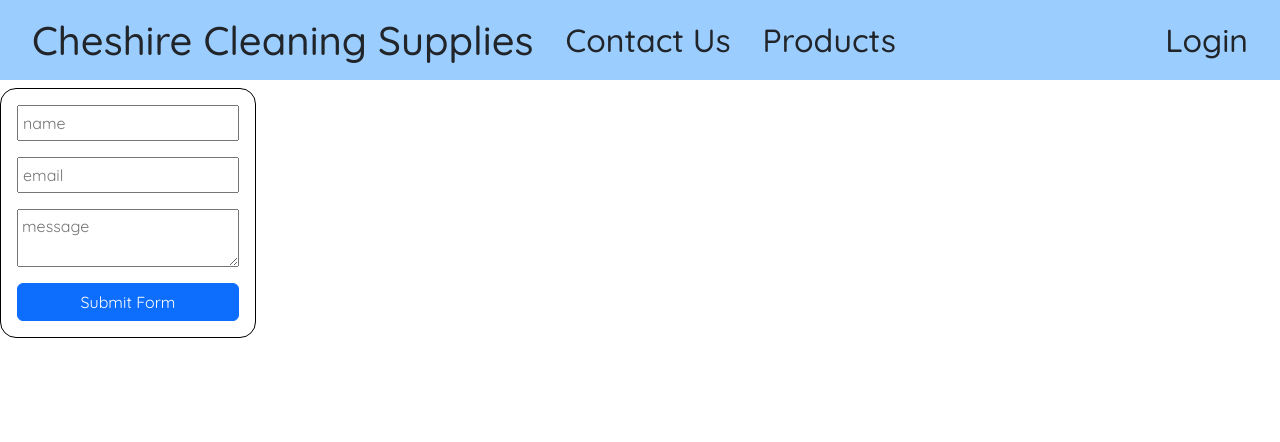
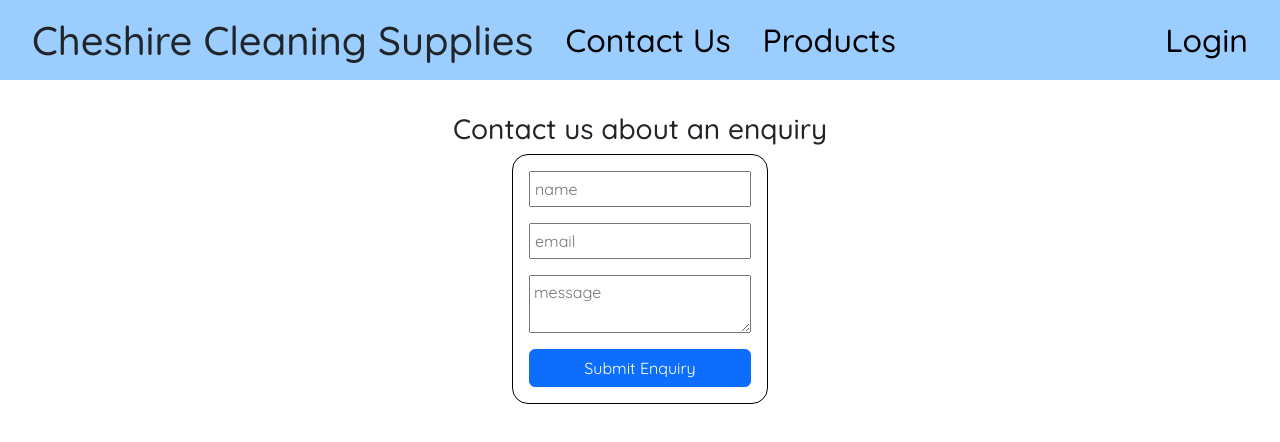
Before and after one commit to Scodia619/CheshireCleaningSuppliesClient, a React (Vite) app: page /contact in a window 1280 px wide. Shown: the top 442 px of the page. Built offline with nearby package versions, Linux system fonts and the light colour scheme.

Commit message:
Adding a context for a basket feature

```diff
--- a/src/Components/ContactUsForm.jsx
+++ b/src/Components/ContactUsForm.jsx
@@ -38,7 +38,7 @@ function ContactUsForm() {
           <input type="email" name="email" placeholder='email' className='contact-input' required/>
           <textarea name="message" placeholder='message' className='contact-input' required></textarea>
 
-          <button type="submit" className="btn btn-primary">Submit Form</button>
+          <button type="submit" className="btn btn-primary">Submit Enquiry</button>
 
         </form>
         <span>{result}</span>
--- a/src/Components/NavBar.jsx
+++ b/src/Components/NavBar.jsx
@@ -2,6 +2,7 @@ import React, { useState } from 'react';
 import { FiMenu, FiX } from 'react-icons/fi';
 import { useMediaQuery } from '@mui/material';
 import { useTheme } from '@mui/material/styles';
+import { Link } from 'react-router-dom';
 
 function NavBar() {
   const [menuActive, setMenuActive] = useState(false);
@@ -24,9 +25,9 @@ function NavBar() {
             {menuActive && (
               <div className="dropdown-nav-menu">
                 <h1>Cheshire Cleaning Supplies</h1>
-                <h2>Contact Us</h2>
-                <h2>Products</h2>
-                <h2>Login</h2>
+                <Link to="/contact"><h2>Contact Us</h2></Link>
+                <Link to="/products"><h2>Products</h2></Link>
+                <Link to="/login"><h2>Login</h2></Link>
               </div>
             )}
           </>
@@ -34,11 +35,11 @@ function NavBar() {
           <>
             <div className="left d-flex justify-content-around align-items-center">
               <h1>Cheshire Cleaning Supplies</h1>
-              <h2>Contact Us</h2>
-              <h2>Products</h2>
+              <Link to="/contact"><h2>Contact Us</h2></Link>
+              <Link to="/products"><h2>Products</h2></Link>
             </div>
             <div className="right d-flex justify-content-end">
-              <h2>Login</h2>
+              <Link to="/login"><h2>Login</h2></Link>
             </div>
           </>
         )}
--- a/src/Components/ProductCard.jsx
+++ b/src/Components/ProductCard.jsx
@@ -1,16 +1,30 @@
 import * as React from 'react';
-import "../Styles/ProductCard.css"
+import { useContext } from 'react';
+import "../Styles/ProductCard.css";
+import {BasketContext} from '../Contexts/basketContext';
 
-const ProductCard = ({ Product }) => (
+function ProductCard({ Product }){
+
+  const {basket, setBasket} = useContext(BasketContext)
+
+  const handleAdd = () => {
+    setBasket((prevVals) => [...prevVals, Product])
+  }
+
+  return (
   <div className="product-card d-flex rounded-2 m-2">
     <div className='product-image-container d-flex justify-content-start align-items-center'>
       <img className="card-img rounded" src={Product.Image_Url} alt={Product.Name} />
     </div>
-    <div className="card-info d-flex flex-column justify-content-start align-items-start w-100 pl-2">
-      <h2>{Product.Name}</h2>
-      <p>{Product.Description}</p>
+    <div className='d-flex flex-column justify-content-between card-info'>
+      <div className="d-flex flex-column justify-content-start align-items-start pl-2">
+        <h2>{Product.Name}</h2>
+        <p>{Product.Description}</p>
+      </div>
+      <button className='btn btn-primary' onClick={handleAdd}>Add To Basket</button>
     </div>
   </div>
-);
+  );
+};
 
 export default ProductCard;
--- /dev/null
+++ b/src/Contexts/basketContext.jsx
@@ -0,0 +1,15 @@
+import React, { createContext, useState } from 'react';
+
+export const BasketContext = createContext();
+
+export const BasketProvider = ({ children }) => {
+  const [basket, setBasket] = useState([]);
+
+  return (
+    <BasketContext.Provider value={{ basket, setBasket }}>
+      {children}
+    </BasketContext.Provider>
+  );
+};
+
+export const useBasket = () => React.useContext(BasketContext);
--- a/src/Pages/ContactUs.jsx
+++ b/src/Pages/ContactUs.jsx
@@ -3,7 +3,10 @@ import ContactUsForm from '../Components/ContactUsForm'
 
 function ContactUs() {
   return (
-    <ContactUsForm />
+    <div className="form-container d-flex justify-content-center align-items-center flex-column">
+      <h3>Contact us about an enquiry</h3>
+      <ContactUsForm />
+    </div>
   )
 }
 
--- a/src/Styles/ContactUsForm.css
+++ b/src/Styles/ContactUsForm.css
@@ -11,3 +11,9 @@
     margin-bottom: 1rem;
     padding: 0.25rem
 }
+
+@media (max-width: 600px){
+    .contact-form{
+        width: 80vw
+    }
+}
--- a/src/Styles/ProductCard.css
+++ b/src/Styles/ProductCard.css
@@ -30,4 +30,5 @@
     overflow-wrap: anywhere;
     border-top-right-radius: 0.25em;
     border-bottom-right-radius: 0.25em;
+    width: 175px
 }
--- a/src/index.css
+++ b/src/index.css
@@ -6,6 +6,7 @@
 
 .navbar-container {
     position: relative;
+    margin-bottom: 2em;
   }
 
   .navbar {
@@ -14,6 +15,11 @@
     align-items: center;
     padding: 1rem;
     background-color: #9bcdff;
+  }
+
+  a{
+    text-decoration: none;
+    color: black
   }
 
   .left, .right {
--- a/src/main.jsx
+++ b/src/main.jsx
@@ -1,14 +1,17 @@
-import 'bootstrap/dist/css/bootstrap.min.css';
-import React from 'react'
-import ReactDOM from 'react-dom/client'
-import App from './App.jsx'
-import './index.css'
-import { BrowserRouter } from 'react-router-dom';
+import "bootstrap/dist/css/bootstrap.min.css";
+import React from "react";
+import ReactDOM from "react-dom/client";
+import App from "./App.jsx";
+import "./index.css";
+import { BrowserRouter } from "react-router-dom";
+import { BasketProvider } from "./Contexts/basketContext.jsx";
 
-ReactDOM.createRoot(document.getElementById('root')).render(
+ReactDOM.createRoot(document.getElementById("root")).render(
   <React.StrictMode>
     <BrowserRouter>
-      <App />
+      <BasketProvider>
+        <App />
+      </BasketProvider>
     </BrowserRouter>
-  </React.StrictMode>,
-)
+  </React.StrictMode>
+);
```
